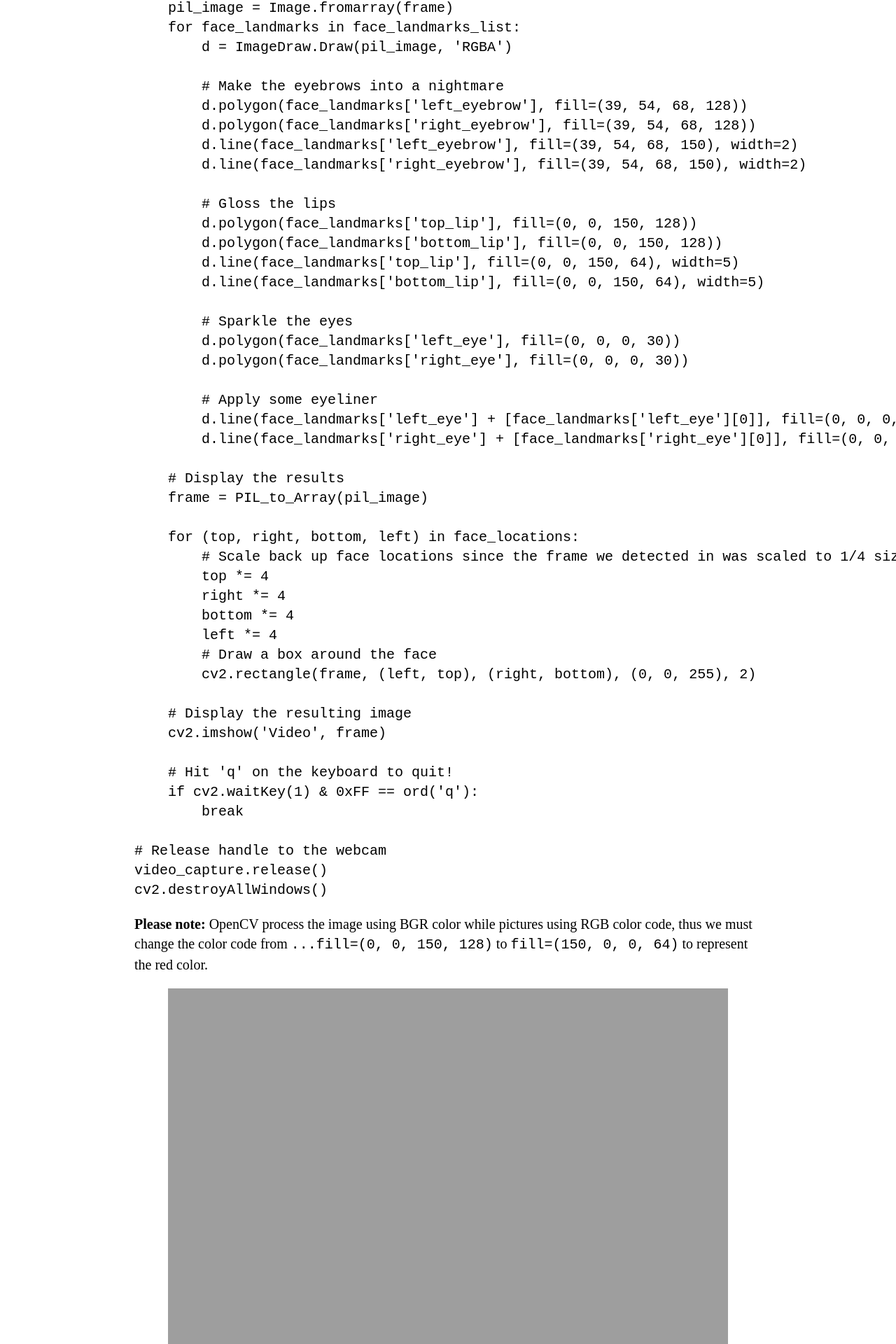
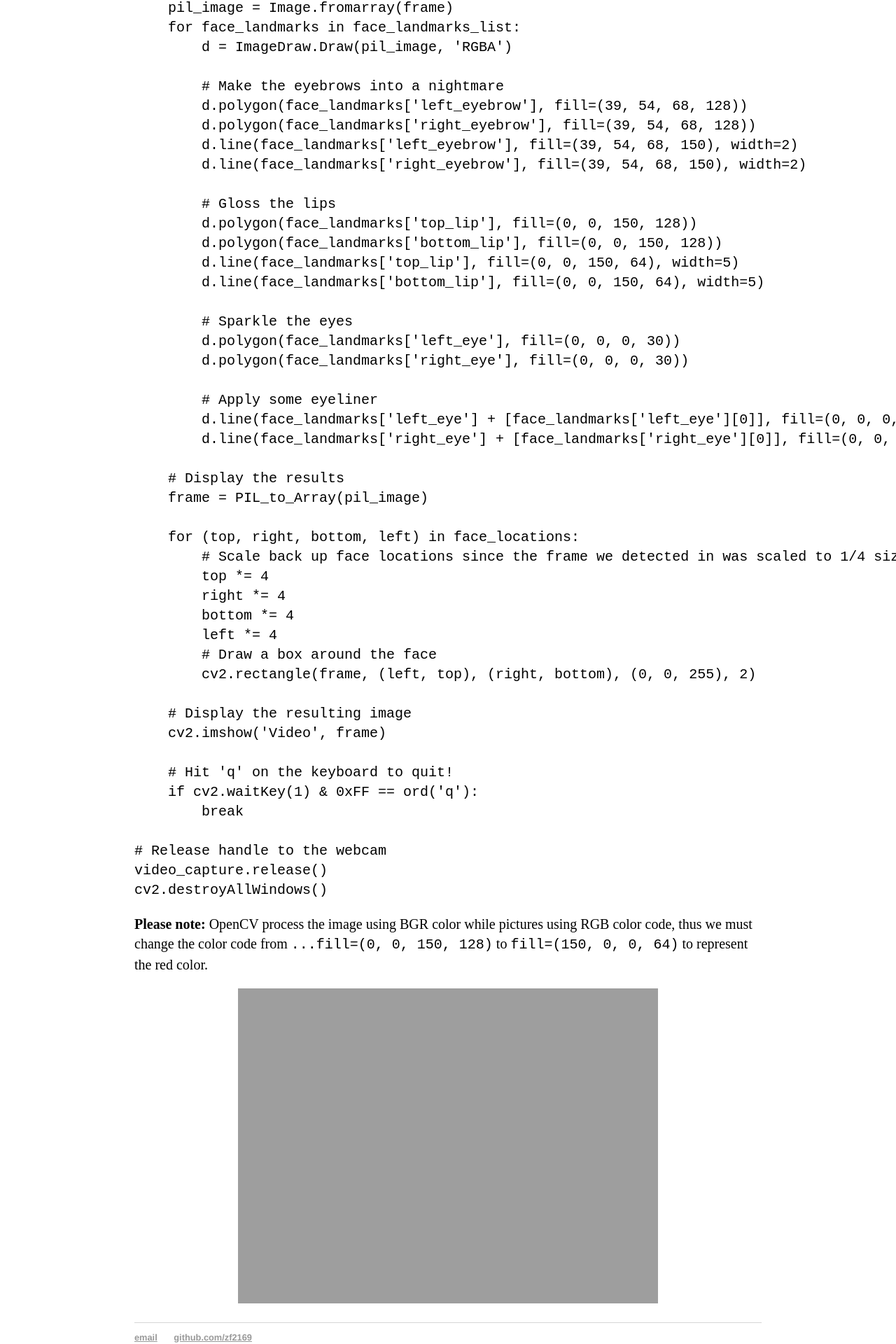
Before and after one commit to zf2169/zf2169.github.io, a Jekyll site: the page built from _posts/2019-04-19-Real-time-"Stupid"-Makeup-Face-Recognition-with-Python.md, in a window 1280 px wide. Shown: the part 4480-6400 px from the top of the page at 70% size. Built offline with Jekyll 4.4.1, drawn with Linux system fonts in a browser that asks for light colours; our own code applies the rules of GitHub Pages for plain Markdown files.

Commit message:
Update 2019-04-19-Real-time-"Stupid"-Makeup-Face-Recognition-with-Python.md

```diff
--- a/_posts/2019-04-19-Real-time-"Stupid"-Makeup-Face-Recognition-with-Python.md
+++ b/_posts/2019-04-19-Real-time-"Stupid"-Makeup-Face-Recognition-with-Python.md
@@ -169,5 +169,5 @@ cv2.destroyAllWindows()
 the color code from `...fill=(0, 0, 150, 128)` to `fill=(150, 0, 0, 64)` to represent the red color.
 
 <p align="center">
-  <img width="800" src="https://zf2169.github.io/img/real_time_makeup.gif">
+  <img width="600" src="https://zf2169.github.io/img/real_time_makeup.gif">
 </p>
```
